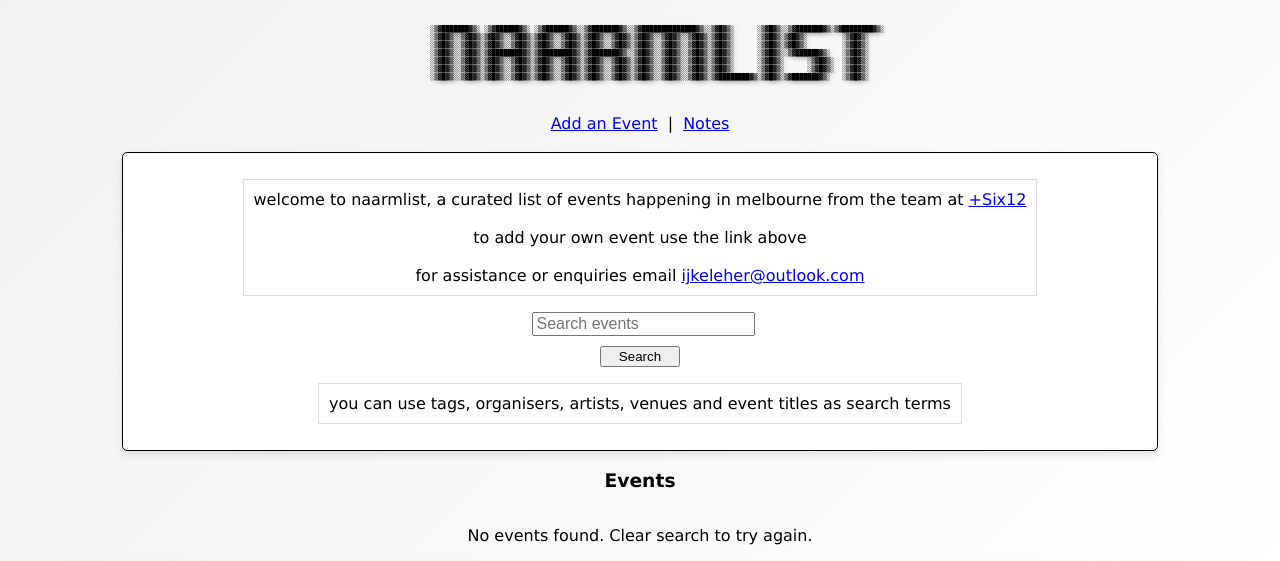
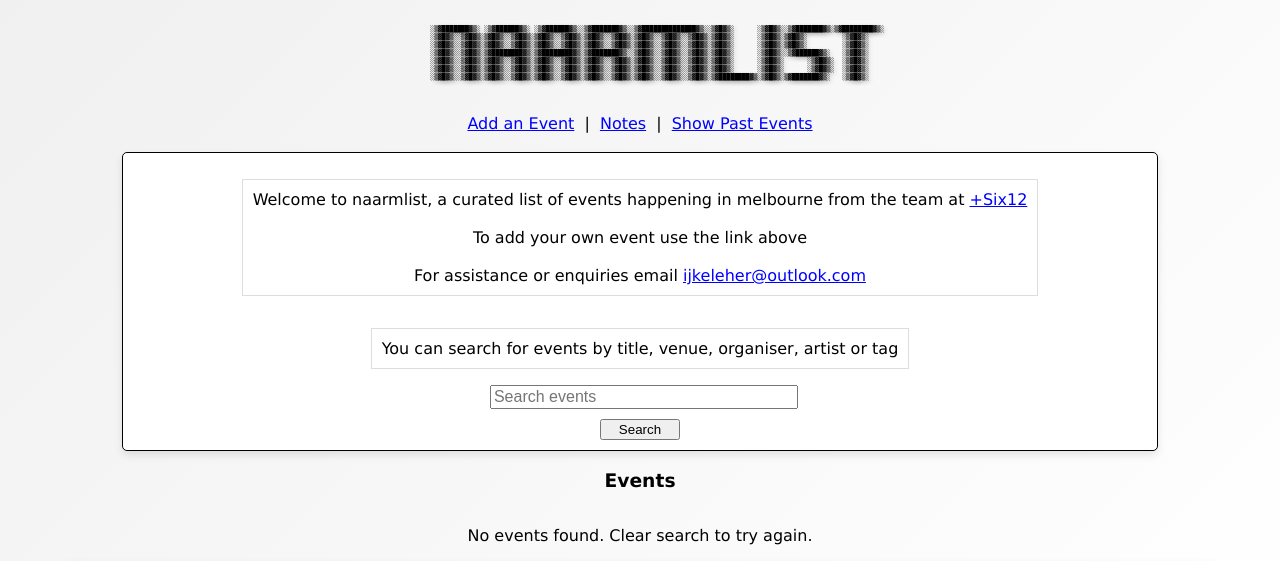
Before and after one commit to naarmlist/naarmlist-site, a Flask app: page / in a window 1280 px wide. Shown: the top 561 px of the page. Run offline with Flask 3, Linux system fonts and the light colour scheme; data that the repository does not hold is empty.

Commit message:
feat: minus 12 hours cutoff for showing events on main page and separate past event section

```diff
--- a/app/app.py
+++ b/app/app.py
@@ -5,6 +5,7 @@ import os
 from bson.objectid import ObjectId  # Added for ObjectId conversion
 import markdown
 import json
+import pytz
 
 app = Flask(__name__)
 app.secret_key = 'supersecretkey'  # New: secret key for admin sessions
@@ -18,29 +19,73 @@ def get_db_connection():
 def index():
     db = get_db_connection()
     search_query = ""
+    # Use cutoff time of current time -12 hours for showing "current" events
+    # as events often run overnight and people may want to see events that are still running
+    melbourne_tz = pytz.timezone("Australia/Melbourne")
+    melbourne_now = datetime.now(melbourne_tz)
+    cutofftime = melbourne_now - timedelta(hours=12)
     if request.method == 'POST':
         search_query = request.form['search']
         events = list(db.events.find({
-            '$or': [
-                {'title': {'$regex': search_query, '$options': 'i'}},
-                {'organisers': {'$regex': search_query, '$options': 'i'}},
-                {'venue': {'$regex': search_query, '$options': 'i'}},
-                {'tags': {'$regex': search_query, '$options': 'i'}},
-                {'artists': {'$regex': search_query, '$options': 'i'}}
+            '$and': [
+                {'start_datetime': {'$gte': cutofftime.isoformat()}},  # Only get current/future events
+                {'$or': [
+                    {'title': {'$regex': search_query, '$options': 'i'}},
+                    {'organisers': {'$regex': search_query, '$options': 'i'}},
+                    {'venue': {'$regex': search_query, '$options': 'i'}},
+                    {'tags': {'$regex': search_query, '$options': 'i'}},
+                    {'artists': {'$regex': search_query, '$options': 'i'}}
+                ]}
             ]
         }))
     else:
-        events = list(db.events.find())
+        events = list(db.events.find({'start_datetime': {'$gte': cutofftime.isoformat()}}))
 
     for event in events:
         event['start_datetime'] = datetime.fromisoformat(event['start_datetime'])
         event['end_datetime'] = datetime.fromisoformat(event['end_datetime'])
     events.sort(key=lambda x: x['start_datetime'])
-    return render_template('index.html', events=events, search_query=search_query)
+    return render_template('index.html', events=events, search_query=search_query, show_past=False)
 
 @app.route('/clearEventSearch', methods=['POST'])
 def clear_event_search():
+    show_past = request.form.get('show_past') == 'true'
+    if show_past:
+        return redirect(url_for('past_events'))
     return redirect(url_for('index'))
+
+@app.route('/past', methods=['GET', 'POST'])
+def past_events():
+    db = get_db_connection()
+    search_query = ""
+
+    # Use cutoff time of current time -12 hours for showing past events
+    melbourne_tz = pytz.timezone("Australia/Melbourne")
+    melbourne_now = datetime.now(melbourne_tz)
+    cutofftime = melbourne_now - timedelta(hours=12)
+
+    if request.method == 'POST':
+        search_query = request.form['search']
+        events = list(db.events.find({
+            '$and': [
+                {'start_datetime': {'$lt': cutofftime.isoformat()}},  # Only get past events
+                {'$or': [
+                    {'title': {'$regex': search_query, '$options': 'i'}},
+                    {'organisers': {'$regex': search_query, '$options': 'i'}},
+                    {'venue': {'$regex': search_query, '$options': 'i'}},
+                    {'tags': {'$regex': search_query, '$options': 'i'}},
+                    {'artists': {'$regex': search_query, '$options': 'i'}}
+                ]}
+            ]
+        }))
+    else:
+        events = list(db.events.find({'start_datetime': {'$lt': cutofftime.isoformat()}}))
+
+    for event in events:
+        event['start_datetime'] = datetime.fromisoformat(event['start_datetime'])
+        event['end_datetime'] = datetime.fromisoformat(event['end_datetime'])
+    events.sort(key=lambda x: x['start_datetime'], reverse=True)
+    return render_template('index.html', events=events, search_query=search_query, show_past=True)
 
 @app.route('/createEvent', methods=['POST'])
 def create_event():
--- a/app/templates/index.html
+++ b/app/templates/index.html
@@ -26,7 +26,12 @@
       <br>
       <div class="nav-links">
         <a href="{{ url_for('add_event') }}" class="btn btn-link">Add an Event</a> |
-        <a href="{{ url_for('notes') }}" class="btn btn-link">Notes</a>
+        <a href="{{ url_for('notes') }}" class="btn btn-link">Notes</a> |
+        {% if show_past %}
+        <a href="{{ url_for('index') }}" class="btn btn-link">Show Upcoming Events</a>
+        {% else %}
+        <a href="{{ url_for('past_events') }}" class="btn btn-link">Show Past Events</a>
+        {% endif %}
       </div>
     </div>
     <br>
@@ -36,26 +41,40 @@
       <!-- Search Bar -->
       <div class="card p-4 mb-4 search-container">
         <p class="mt-3" style="border: 1px solid #ddd; padding: 10px;">
-          welcome to naarmlist, a curated list of events happening in melbourne from the team at <a href="https://linktr.ee/six12naarm" target="_blank">+Six12</a>
+          {% if show_past %}
+          You are viewing <strong>past events</strong> only, to view upcoming events, click the link above
+          {% else %}
+          Welcome to naarmlist, a curated list of events happening in melbourne from the team at <a href="https://linktr.ee/six12naarm" target="_blank">+Six12</a>
           <br></br>
-          to add your own event use the link above
+          To add your own event use the link above
           <br></br>
-          for assistance or enquiries email <a href="ijkeleher@outlook.com">ijkeleher@outlook.com</a>
+          For assistance or enquiries email <a href="ijkeleher@outlook.com">ijkeleher@outlook.com</a>
+          {% endif %}
         </p>
-        <form method="POST" action="{{ url_for('index') if not search_query else url_for('clear_event_search') }}" class="d-flex flex-column align-items-center">
-          <input type="text" name="search" placeholder="Search events" class="form-control mb-3"
-            value="{{ search_query }}">
-          <div class="btn-group">
-            {% if search_query %}
-              <button type="submit" class="btn btn-primary">Clear Search</button>
-            {% else %}
-              <button type="submit" class="btn btn-primary">Search</button>
-            {% endif %}
-          </div>
-        </form>
+        <!-- if we are in a search AND looking at past events only return items that are in the past -->
+        <!-- if we are not in a search AND return ALL past items, with most recent towards the top-->
+        {% if search_query %}
         <p class="mt-3" style="border: 1px solid #ddd; padding: 10px;">
-          you can use tags, organisers, artists, venues and event titles as search terms
+          Search results for "{{ search_query }}":
         </p>
+        {% else %}
+        <p class="mt-3" style="border: 1px solid #ddd; padding: 10px;">
+          You can search for events by title, venue, organiser, artist or tag
+        </p>
+        {% endif %}
+        <!-- Search form -->
+        {% if search_query %}
+          <form method="POST" action="{{ url_for('clear_event_search') }}" class="mb-3">
+            <input type="hidden" name="show_past" value="{{ 'true' if show_past else 'false' }}">
+            <button type="submit" class="btn btn-primary">Clear Search</button>
+          </form>
+        {% else %}
+          <form method="POST" action="{{ url_for('past_events') if show_past else url_for('index') }}">
+            <input type="text" name="search" placeholder="Search events" class="form-control mb-3"
+              value="{{ search_query }}">
+            <button type="submit" class="btn btn-primary">Search</button>
+          </form>
+        {% endif %}
       </div>
     </div>
     <!-- Table to display all events -->
```
